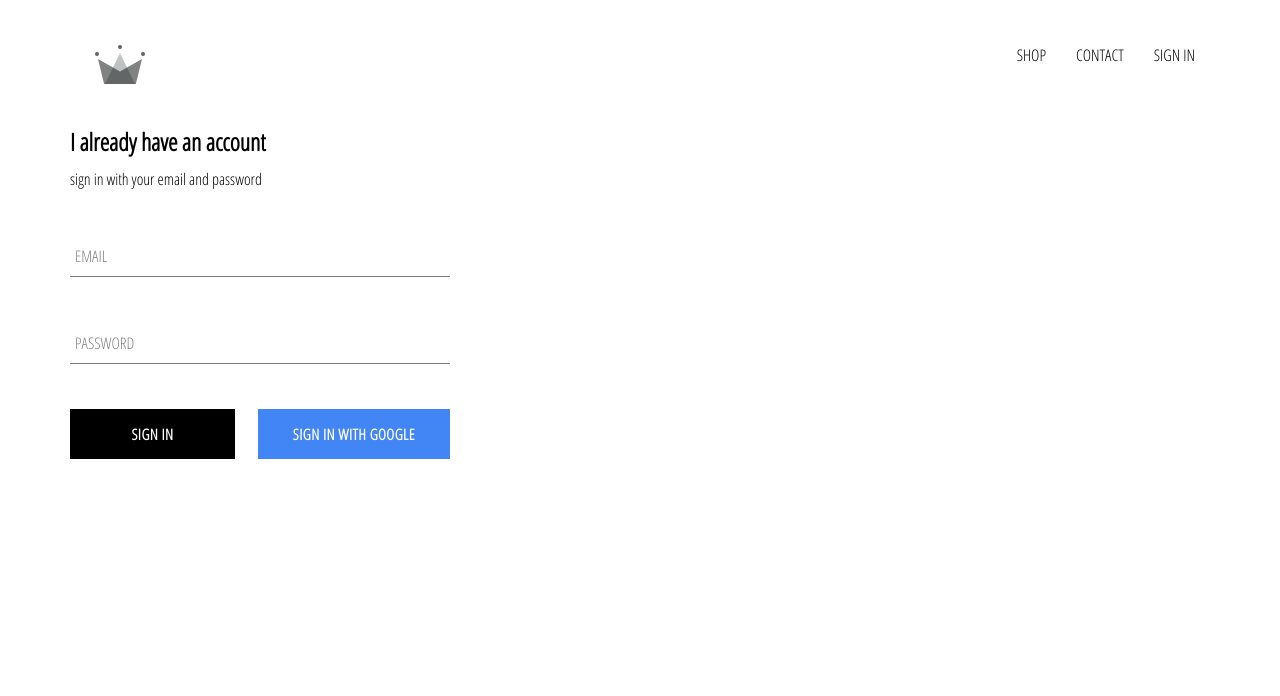
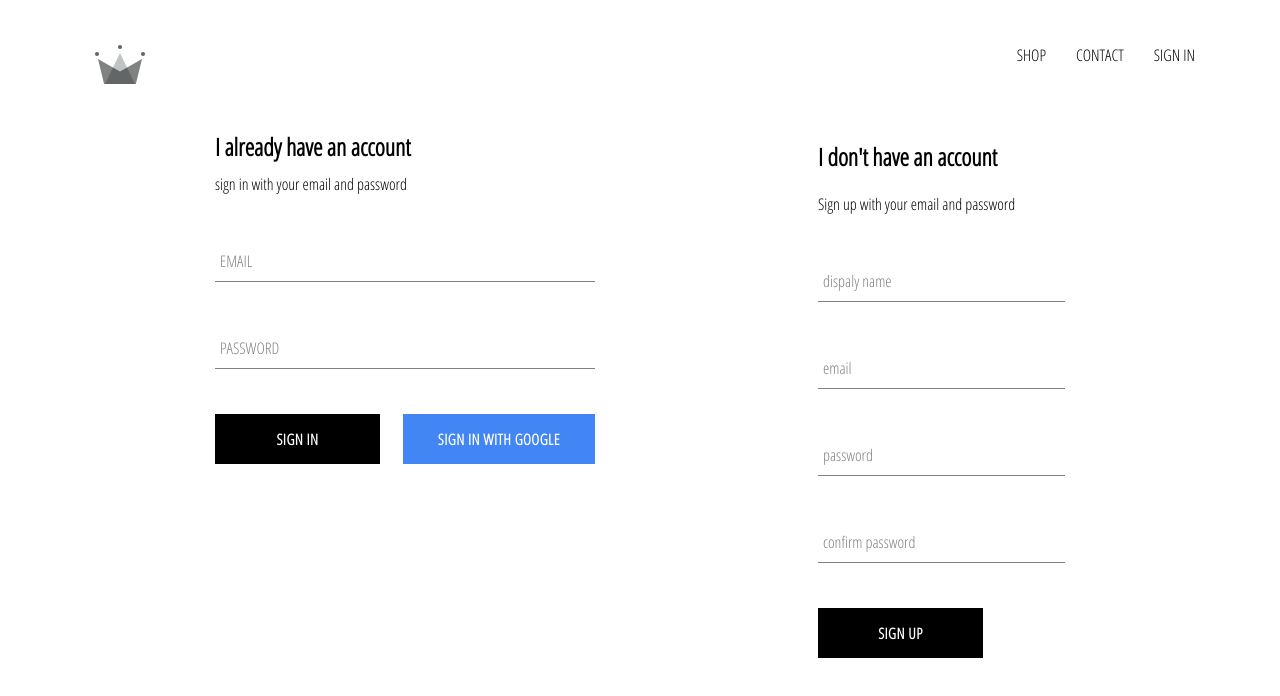
Before and after one commit to gangdevishal/crwn-shopping-project, a React (Create React App) app: page /sign-in in a window 1280 px wide. Shown: the top 696 px of the page. Built offline with nearby package versions, Linux system fonts and the light colour scheme; no server answers.

Commit message:
implemented firebase utils , included the ability to store authenticated user into our firebase database

```diff
--- a/src/App.js
+++ b/src/App.js
@@ -1,45 +1,61 @@
 import "./App.css";
 
-import React, { Component } from 'react';
+import React, { Component } from "react";
 import HomePage from "./pages/homepage/homepage.component";
 import { Route, Switch } from "react-router-dom";
 import ShopPage from "./pages/shoppage/shop-page.component";
 import Header from "./components/header/header.component";
 import SignInAndSignUp from "./pages/sign-in-and-sign-up/sign-in-and-sign-up.component";
-import { auth } from "./firebase/firebase.util";
-
+import { auth, createUserProfileDocument } from "./firebase/firebase.util";
 
 export default class App extends Component {
   constructor(props) {
-    super(props)
+    super(props);
 
     this.state = {
-       currentUser:null
-    }
+      currentUser: null,
+    };
   }
   unsubscribeFromAuth = null;
-  componentDidMount(){
-    this.unsubscribeFromAuth = auth.onAuthStateChanged(user => {
-      this.setState({currentUser : user});
-      console.log("currentuser", user);
-    })
+  componentDidMount() {
+    this.unsubscribeFromAuth = auth.onAuthStateChanged(async (userAuth) => {
+      if (userAuth) {
+        const useRef = await createUserProfileDocument(userAuth);
+
+        useRef.onSnapshot((snapShot) => {
+          this.setState(
+            {
+              currentUser: {
+                id: snapShot.id,
+                ...snapShot.data(),
+              },
+            },
+            () => console.log(this.state)
+          );
+        });
+      } else {
+        this.setState({ currentUser: userAuth });
       }
 
-  componentWillUnmount(){
-    this.unsubscribeFromAuth()
+      // createUserProfileDocument(user);
+    });
+  }
+
+  componentWillUnmount() {
+    this.unsubscribeFromAuth();
   }
 
   render() {
-    const {currentUser} = this.state;
-    return(
+    const { currentUser } = this.state;
+    return (
       <div>
-      <Header  currentUser={currentUser}/>
+        <Header currentUser={currentUser} />
         <Switch>
           <Route exact path="/" component={HomePage} />
           <Route path="/shop" component={ShopPage} />
           <Route path="/sign-in" component={SignInAndSignUp} />
         </Switch>
       </div>
-    )
+    );
   }
 }
--- /dev/null
+++ b/src/components/sign-up/sign-up.component.jsx
@@ -0,0 +1,93 @@
+import React, { Component } from "react";
+import { auth, createUserProfileDocument } from "../../firebase/firebase.util";
+import CustomButton from "../custom-button/custom-button.component";
+import FormInput from "../form-input/form-input.component";
+
+export default class SignUp extends Component {
+  constructor() {
+    super();
+
+    this.state = {
+      displayName: "",
+      email: "",
+      password: "",
+      confirmPassword: "",
+    };
+  }
+
+  handleSubmit = async (event) => {
+    event.preventDefault();
+    const { displayName, password, confirmPassword, email } = this.state;
+
+    if (password !== confirmPassword) {
+      alert("Password dont match!");
+      return;
+    }
+
+    try {
+      const { user } = await auth.createUserWithEmailAndPassword(
+        email,
+        password
+      );
+      await createUserProfileDocument(user, { displayName });
+      this.setState({
+        displayName: "",
+        email: "",
+        password: "",
+        confirmPassword: "",
+      });
+    } catch (error) {
+      console.log(error);
+    }
+  };
+
+  handleChange = (event) => {
+    const { name, value } = event.target;
+    this.setState({ [name]: value });
+  };
+
+  render() {
+    const { displayName, password, confirmPassword, email } = this.state;
+    return (
+      <div className="sign-up">
+        <h2 className="title">I don't have an account</h2>
+        <span>Sign up with your email and password</span>
+        <form className="sign-up-form" onSubmit={this.handleSubmit}>
+          <FormInput
+            type="text"
+            name="displayName"
+            label="dispaly name"
+            onChange={this.handleChange}
+            value={displayName}
+            required
+          />
+          <FormInput
+            type="email"
+            name="email"
+            label="email"
+            onChange={this.handleChange}
+            value={email}
+            required
+          />
+          <FormInput
+            type="password"
+            name="password"
+            label="password"
+            onChange={this.handleChange}
+            value={password}
+            required
+          />
+          <FormInput
+            type="password"
+            name="confirmPassword"
+            label="confirm password"
+            onChange={this.handleChange}
+            value={confirmPassword}
+            required
+          />
+          <CustomButton type="submit">SIGN UP</CustomButton>
+        </form>
+      </div>
+    );
+  }
+}
--- /dev/null
+++ b/src/components/sign-up/sign-up.style.scss
@@ -0,0 +1,9 @@
+.sign-up {
+    display: flex;
+    flex-direction: column;
+    width: 380px;
+
+    .title {
+      margin: 10px 0;
+    }
+  }
--- a/src/firebase/firebase.util.js
+++ b/src/firebase/firebase.util.js
@@ -1,6 +1,6 @@
-import firebase from 'firebase/compat/app';
-import 'firebase/compat/firestore';
-import 'firebase/compat/auth';
+import firebase from "firebase/compat/app";
+import "firebase/compat/firestore";
+import "firebase/compat/auth";
 
 const firebaseConfig = {
   apiKey: "AIzaSyCLBX0ofW6hzBYdZfS27M5oFOHG-UMywWM",
@@ -9,16 +9,40 @@
   storageBucket: "crwn-shopping-app-21d88.appspot.com",
   messagingSenderId: "156165538899",
   appId: "1:156165538899:web:36c1893bebfd16e874f2a6",
-    measurementId: "G-CH5EJXFDBV"
+  measurementId: "G-CH5EJXFDBV",
 };
+export const createUserProfileDocument = async (userAuth, additionalData) => {
+  if (!userAuth) return;
 
+  const userRef = fireStore.doc(`users/${userAuth.uid}`);
+
+  const snapShot = await userRef.get();
+  console.log(snapShot);
+
+  if (!snapShot.exists) {
+    const {  email } = userAuth;
+    console.log(email);
+    const createdAt = new Date();
+    try {
+      await userRef.set({
+        email,
+        createdAt,
+        ...additionalData,
+      });
+    } catch (error) {
+      console.log("error creating user", error.message);
+    }
+  }
+  return userRef;
+};
 firebase.initializeApp(firebaseConfig);
 
-  export const auth = firebase.auth()
+
+export const auth = firebase.auth();
 export const fireStore = firebase.firestore();
 
 const provider = new firebase.auth.GoogleAuthProvider();
-  provider.setCustomParameters({prompt:"select_account"});
+provider.setCustomParameters({ prompt: "select_account" });
 
 export const signInWithGoogle = () => auth.signInWithPopup(provider);
 
--- a/src/pages/sign-in-and-sign-up/sign-in-and-sign-up.component.jsx
+++ b/src/pages/sign-in-and-sign-up/sign-in-and-sign-up.component.jsx
@@ -1,11 +1,13 @@
 import React from 'react';
 import SignIn from '../../components/sign-in/sign-in.component';
+import SignUp from '../../components/sign-up/sign-up.component';
 import './sign-in-and-sign-up.style.scss'
 
 const SignInAndSignUp = () => {
   return(
     <div className='sign-in-and-sign-up'>
     <SignIn />
+    <SignUp />
     </div>
   ) ;
 };
--- a/src/pages/sign-in-and-sign-up/sign-in-and-sign-up.style.scss
+++ b/src/pages/sign-in-and-sign-up/sign-in-and-sign-up.style.scss
@@ -0,0 +1,6 @@
+.sign-in-and-sign-up {
+    width: 850px;
+    display: flex;
+    justify-content: space-between;
+    margin: 30px auto;
+  }
```
Lines whose indentation alone changed are shown as unchanged.
